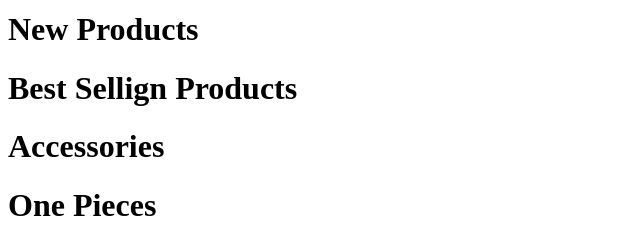
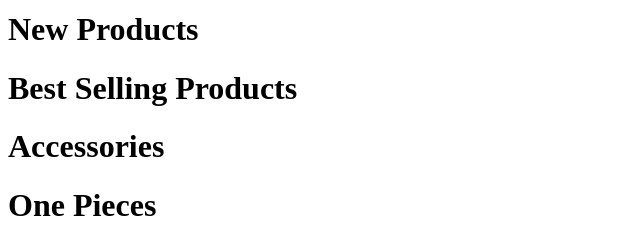
Before and after one commit to sorstar/fed, a plain HTML site: page index.html in a window 1280 px wide. Shown: the part 429-669 px from the top of the page, 0-640 px from the left. Drawn offline with Linux system fonts and the light colour scheme.

Commit message:
Update index.html

```diff
--- a/index.html
+++ b/index.html
@@ -39,7 +39,7 @@
 		<!--hier komen fotos's te staan.-->
 		<h1>Time Deals</h1>
 		<h1>New Products</h1>
-		<h1>Best Sellign Products</h1>
+		<h1>Best Selling Products</h1>
 		<h1>Accessories</h1>
 		<h1>One Pieces</h1>
 		<h1>Blog</h1>
```
